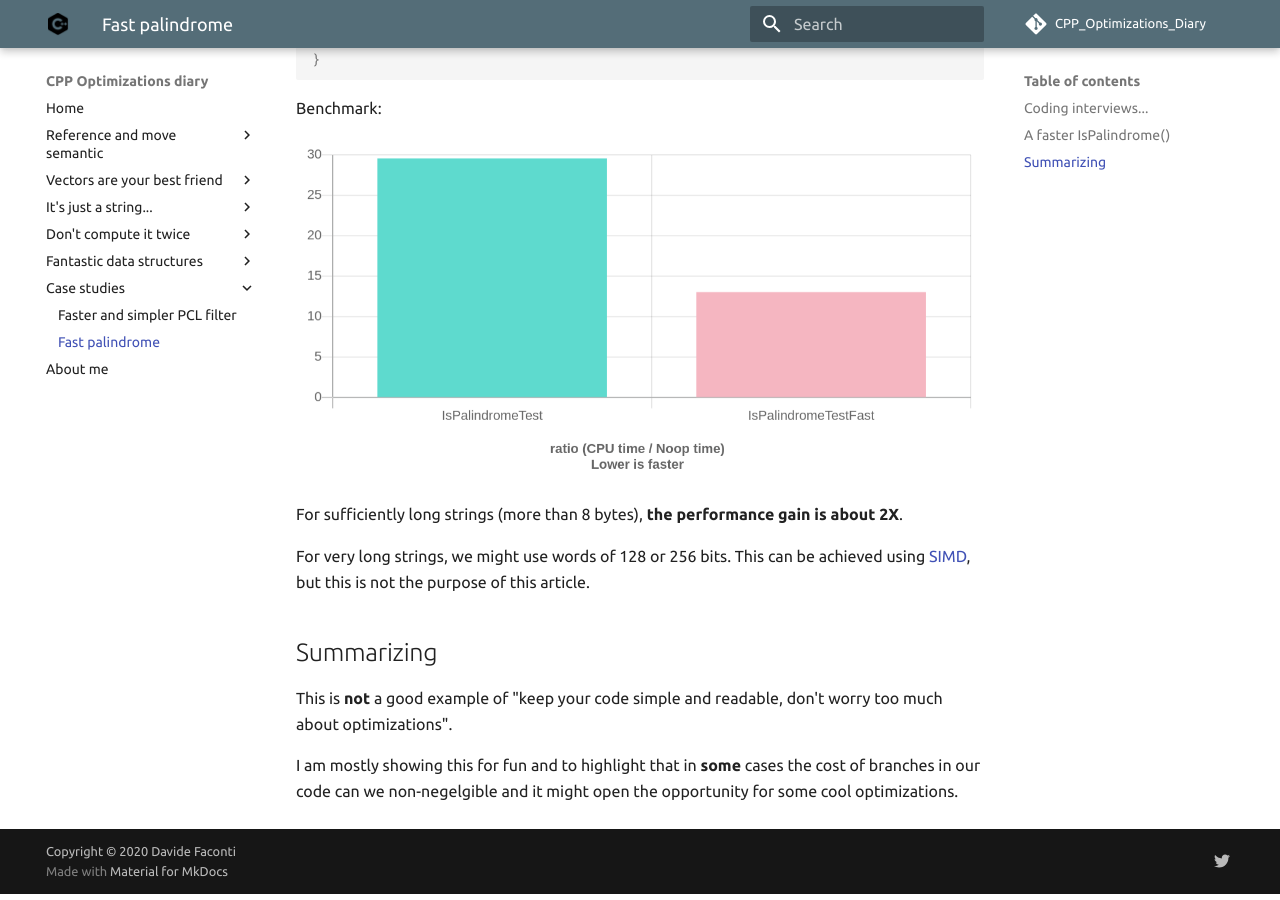
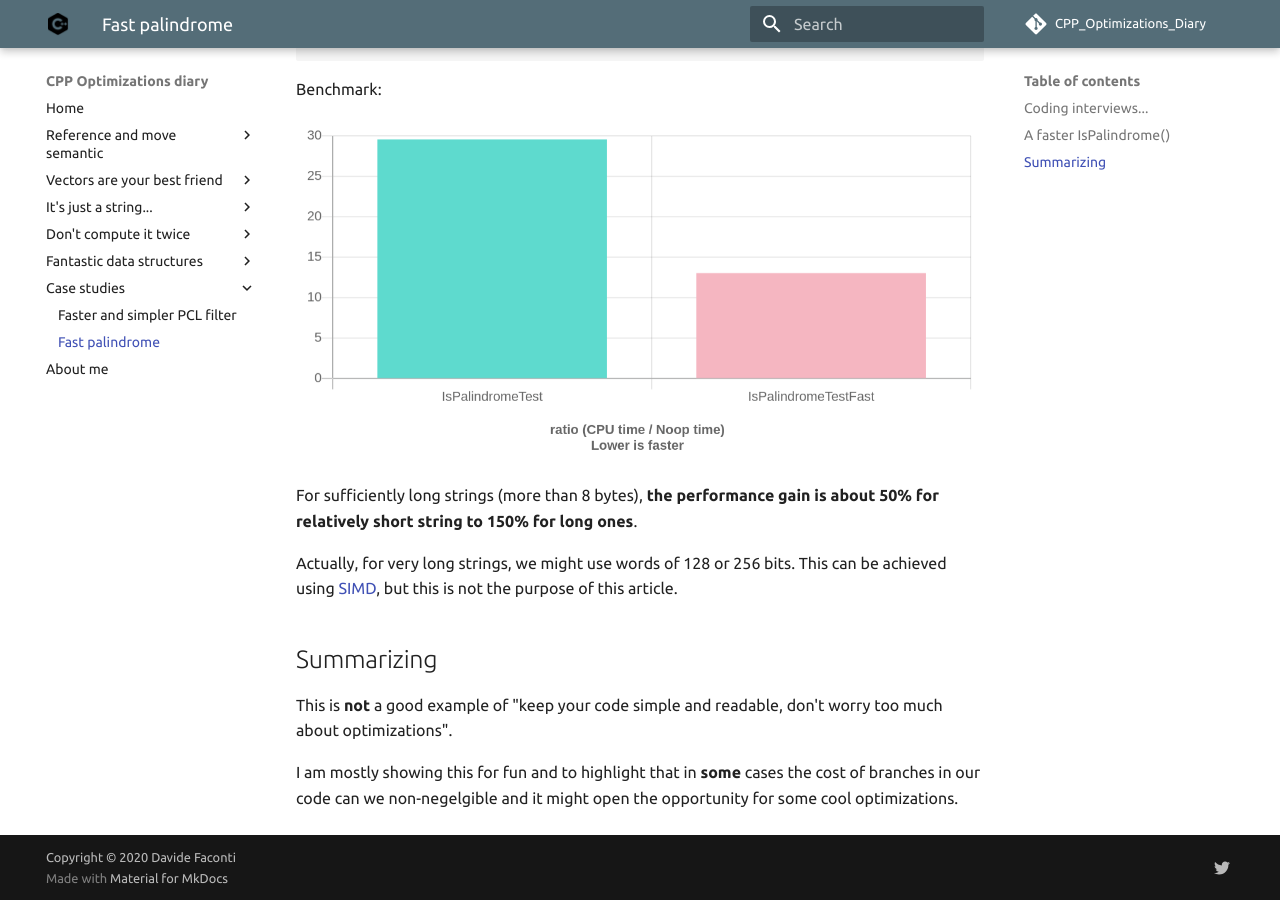
Before and after one commit to facontidavide/CPP_Optimizations_Diary, an MkDocs documentation site: the page built from docs/palindrome.md, in a window 1280 px wide and 900 px high, scrolled down 3171 px. Built offline with MkDocs 1.6.1 and Material for MkDocs 9.7.7, drawn with Linux system fonts in a browser that asks for light colours; comment, search, counter and statistics services are not loaded; some of the changed text lies outside the part shown.

Commit message:
more corrections

```diff
--- a/docs/palindrome.md
+++ b/docs/palindrome.md
@@ -126,9 +125,9 @@ Benchmark:
 
 ![palindrome_benchmark.png](img/palindrome_benchmark.png)
 
-For sufficiently long strings (more than 8 bytes), **the performance gain is about 2X**.
+For sufficiently long strings (more than 8 bytes), **the performance gain is about 50% for relatively short string to 150% for long ones**.
 
-For very long strings, we might use words of 128 or 256 bits. This can be achieved using [SIMD](https://stackoverflow.blog/2020/07/08/improving-performance-with-simd-intrinsics-in-three-use-cases/), but this is not the purpose of this article.
+Actually, for very long strings, we might use words of 128 or 256 bits. This can be achieved using [SIMD](https://stackoverflow.blog/2020/07/08/improving-performance-with-simd-intrinsics-in-three-use-cases/), but this is not the purpose of this article.
 
 ## Summarizing
 
```
Also changed, not shown: other parts of docs/palindrome.md (+0 -1 lines).
